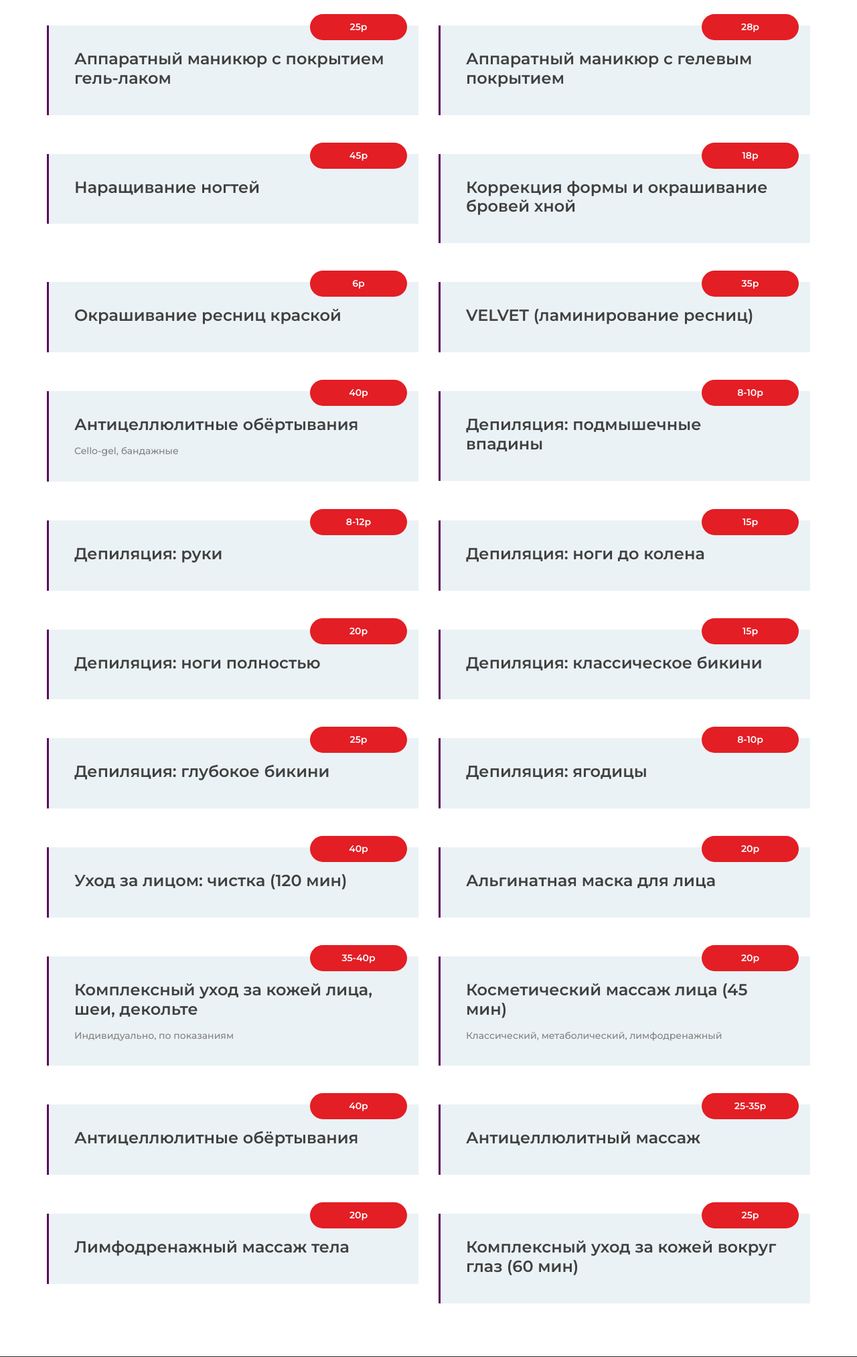
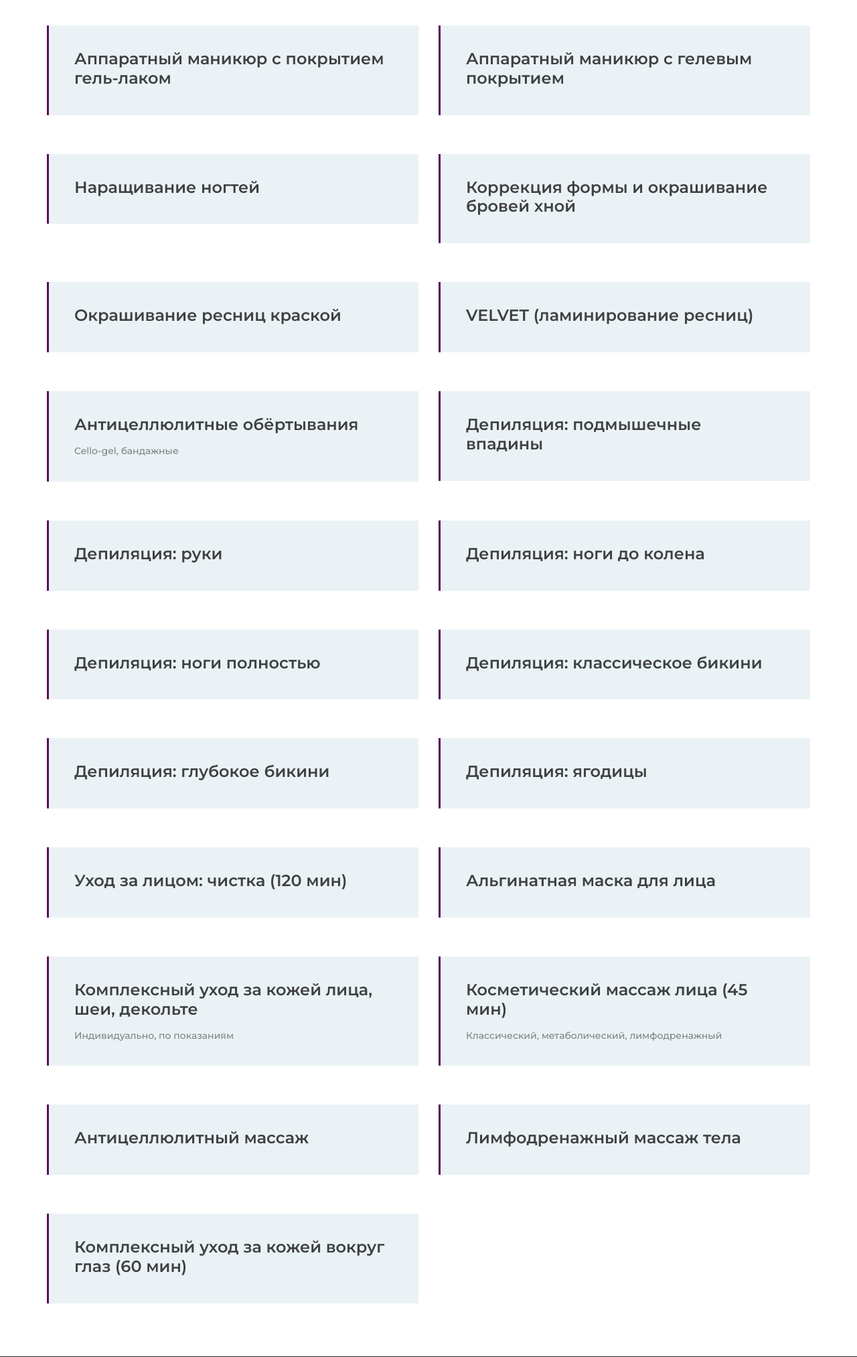
Before and after one commit to musict/k12.by, a PHP site: page /services.html in a window 1280 px wide. Shown: the part 117-2143 px from the top of the page at 67% size. Run offline with PHP 8.4, Linux system fonts and the light colour scheme; some libraries are stand-ins or nearby versions.

Commit message:
добавлены фото, убраны цены

```diff
--- a/services.html
+++ b/services.html
@@ -108,7 +108,7 @@
 						<div class="price_text">
 							<p></p>
 						</div>
-						<div class="price_panel">25р</div>
+						<!--<div class="price_panel">25р</div>-->
 					</div>
 				</div>
 
@@ -119,7 +119,7 @@
 						<div class="price_text">
 							<p></p>
 						</div>
-						<div class="price_panel">28р</div>
+						<!--<div class="price_panel">28р</div>-->
 					</div>
 				</div>
 
@@ -130,7 +130,7 @@
 						<div class="price_text">
 							<p></p>
 						</div>
-						<div class="price_panel">45р</div>
+						<!--<div class="price_panel">45р</div>-->
 					</div>
 				</div>
 
@@ -141,7 +141,7 @@
 						<div class="price_text">
 							<p></p>
 						</div>
-						<div class="price_panel">18р</div>
+						<!--<div class="price_panel">18р</div>-->
 					</div>
 				</div>
 
@@ -152,7 +152,7 @@
 						<div class="price_text">
 							<p></p>
 						</div>
-						<div class="price_panel">6р</div>
+						<!--<div class="price_panel">6р</div>-->
 					</div>
 				</div>
 
@@ -163,7 +163,7 @@
 						<div class="price_text">
 							<p></p>
 						</div>
-						<div class="price_panel">35р</div>
+						<!--<div class="price_panel">35р</div>-->
 					</div>
 				</div>
 
@@ -174,7 +174,7 @@
 						<div class="price_text">
 							<p>Cello-gel, бандажные</p>
 						</div>
-						<div class="price_panel">40р</div>
+						<!--<div class="price_panel">40р</div>-->
 					</div>
 				</div>
 
@@ -185,7 +185,7 @@
 						<div class="price_text">
 							<p></p>
 						</div>
-						<div class="price_panel">8-10р</div>
+						<!--<div class="price_panel">8-10р</div>-->
 					</div>
 				</div>
 
@@ -196,7 +196,7 @@
 						<div class="price_text">
 							<p></p>
 						</div>
-						<div class="price_panel">8-12р</div>
+						<!--<div class="price_panel">8-12р</div>-->
 					</div>
 				</div>
 
@@ -207,7 +207,7 @@
 						<div class="price_text">
 							<p></p>
 						</div>
-						<div class="price_panel">15р</div>
+						<!--<div class="price_panel">15р</div>-->
 					</div>
 				</div>
 
@@ -218,7 +218,7 @@
 						<div class="price_text">
 							<p></p>
 						</div>
-						<div class="price_panel">20р</div>
+						<!--<div class="price_panel">20р</div>-->
 					</div>
 				</div>
 
@@ -229,7 +229,7 @@
 						<div class="price_text">
 							<p></p>
 						</div>
-						<div class="price_panel">15р</div>
+						<!--<div class="price_panel">15р</div>-->
 					</div>
 				</div>
 
@@ -240,7 +240,7 @@
 						<div class="price_text">
 							<p></p>
 						</div>
-						<div class="price_panel">25р</div>
+						<!--<div class="price_panel">25р</div>-->
 					</div>
 				</div>
 
@@ -251,7 +251,7 @@
 						<div class="price_text">
 							<p></p>
 						</div>
-						<div class="price_panel">8-10р</div>
+						<!--<div class="price_panel">8-10р</div>-->
 					</div>
 				</div>
 
@@ -262,7 +262,7 @@
 						<div class="price_text">
 							<p></p>
 						</div>
-						<div class="price_panel">40р</div>
+						<!--<div class="price_panel">40р</div>-->
 					</div>
 				</div>
 
@@ -274,7 +274,7 @@
 						<div class="price_text">
 							<p></p>
 						</div>
-						<div class="price_panel">20р</div>
+						<!--<div class="price_panel">20р</div>-->
 					</div>
 				</div>
 
@@ -285,7 +285,7 @@
 						<div class="price_text">
 							<p>Индивидуально, по показаниям</p>
 						</div>
-						<div class="price_panel">35-40р</div>
+						<!--<div class="price_panel">35-40р</div>-->
 					</div>
 				</div>
 
@@ -296,20 +296,10 @@
 						<div class="price_text">
 							<p>Классический, метаболический, лимфодренажный</p>
 						</div>
-						<div class="price_panel">20р</div>
+						<!--<div class="price_panel">20р</div>-->
 					</div>
 				</div>
 
-				<!-- Price -->
-				<div class="col-lg-6 price_col">
-					<div class="price">
-						<div class="price_title">Антицеллюлитные обёртывания</div>
-						<div class="price_text">
-							<p></p>
-						</div>
-						<div class="price_panel">40р</div>
-					</div>
-				</div>
 
 				<!-- Price -->
 				<div class="col-lg-6 price_col">
@@ -318,7 +308,7 @@
 						<div class="price_text">
 							<p></p>
 						</div>
-						<div class="price_panel">25-35р</div>
+						<!--<div class="price_panel">25-35р</div>-->
 					</div>
 				</div>
 
@@ -329,7 +319,7 @@
 						<div class="price_text">
 							<p></p>
 						</div>
-						<div class="price_panel">20р</div>
+						<!--<div class="price_panel">20р</div>-->
 					</div>
 				</div>
 
@@ -340,7 +330,7 @@
 						<div class="price_text">
 							<p></p>
 						</div>
-						<div class="price_panel">25р</div>
+						<!--<div class="price_panel">25р</div>-->
 					</div>
 				</div>
 			</div>
--- a/styles/blog.css
+++ b/styles/blog.css
@@ -646,12 +646,14 @@ section
 .blog_post_image
 {
 	width: 100%;
+	overflow: hidden;
+	text-align: center;
 	border-radius: 40px;
-	overflow: hidden;
 }
 .blog_post_image img
 {
-	max-width: 100%;
+	max-width: 40%;
+	border-radius: 40px;
 }
 .blog_post_date
 {
--- a/styles/contact.css
+++ b/styles/contact.css
@@ -1050,6 +1050,7 @@ section
 	width: 100%;
 	border-radius: 40px;
 	overflow: hidden;
+	text-align: center;
 }
 .blog_post_image img
 {
```
Also changed, not shown: blog.html (+59 -12 lines), contact.html (+2 -34 lines).
